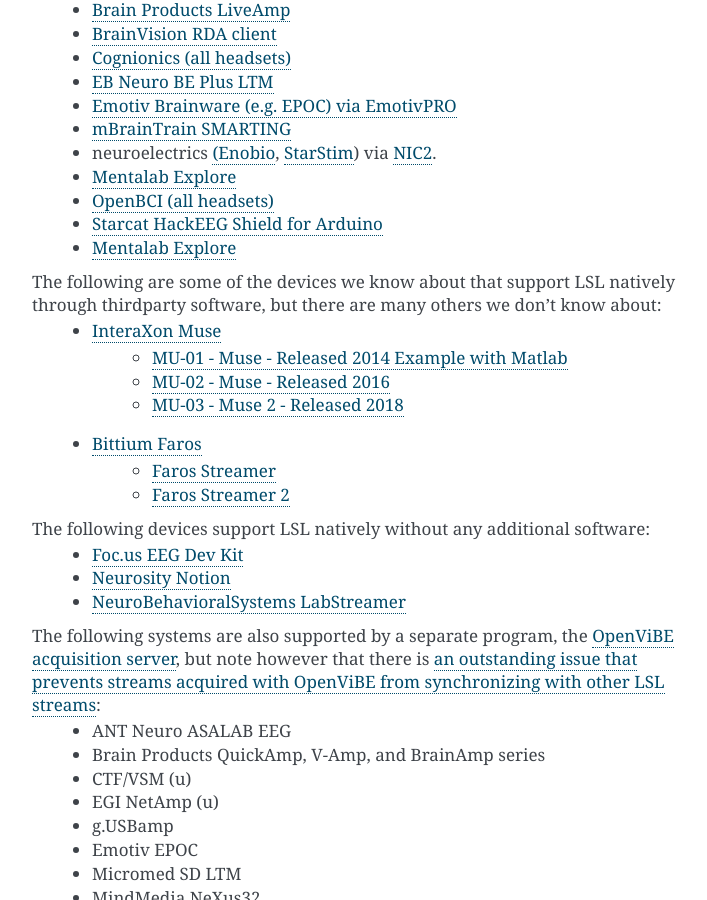
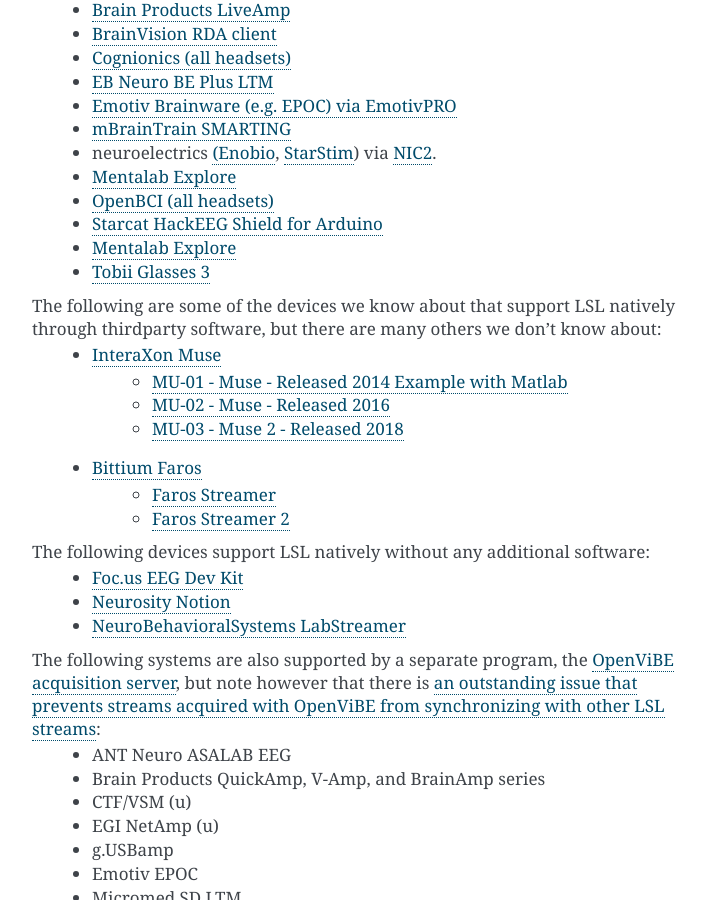
Before and after one commit to sccn/labstreaminglayer, a Sphinx documentation site: the page built from docs/info/supported_devices.rst, in a window 1280 px wide and 900 px high, scrolled down 979 px. Shown: the whole window, without its empty margins (388-1095 px from the left). Built offline with Sphinx 7.4.7, drawn with Linux system fonts in a browser that asks for light colours.

Commit message:
Update supported_devices.rst: Added Tobii Glasses 3

```diff
--- a/docs/info/supported_devices.rst
+++ b/docs/info/supported_devices.rst
@@ -41,7 +41,8 @@
   * `Mentalab Explore <https://mentalab.com/>`__
   * `OpenBCI (all headsets) <http://docs.openbci.com/software/06-labstreaminglayer>`__
   * `Starcat HackEEG Shield for Arduino <https://www.starcat.io/>`__
-  * `Mentalab Explore <https://github.com/Mentalab-hub/explorepy>`_
+  * `Mentalab Explore <https://github.com/Mentalab-hub/explorepy>`__
+  * `Tobii Glasses 3 <https://github.com/tobiipro/Tobii.Glasses3.SDK/releases>`__
 
 The following are some of the devices we know about that support LSL natively through thirdparty software, but there are many others we don't know about:
   * `InteraXon Muse <http://www.choosemuse.com/>`__
```
